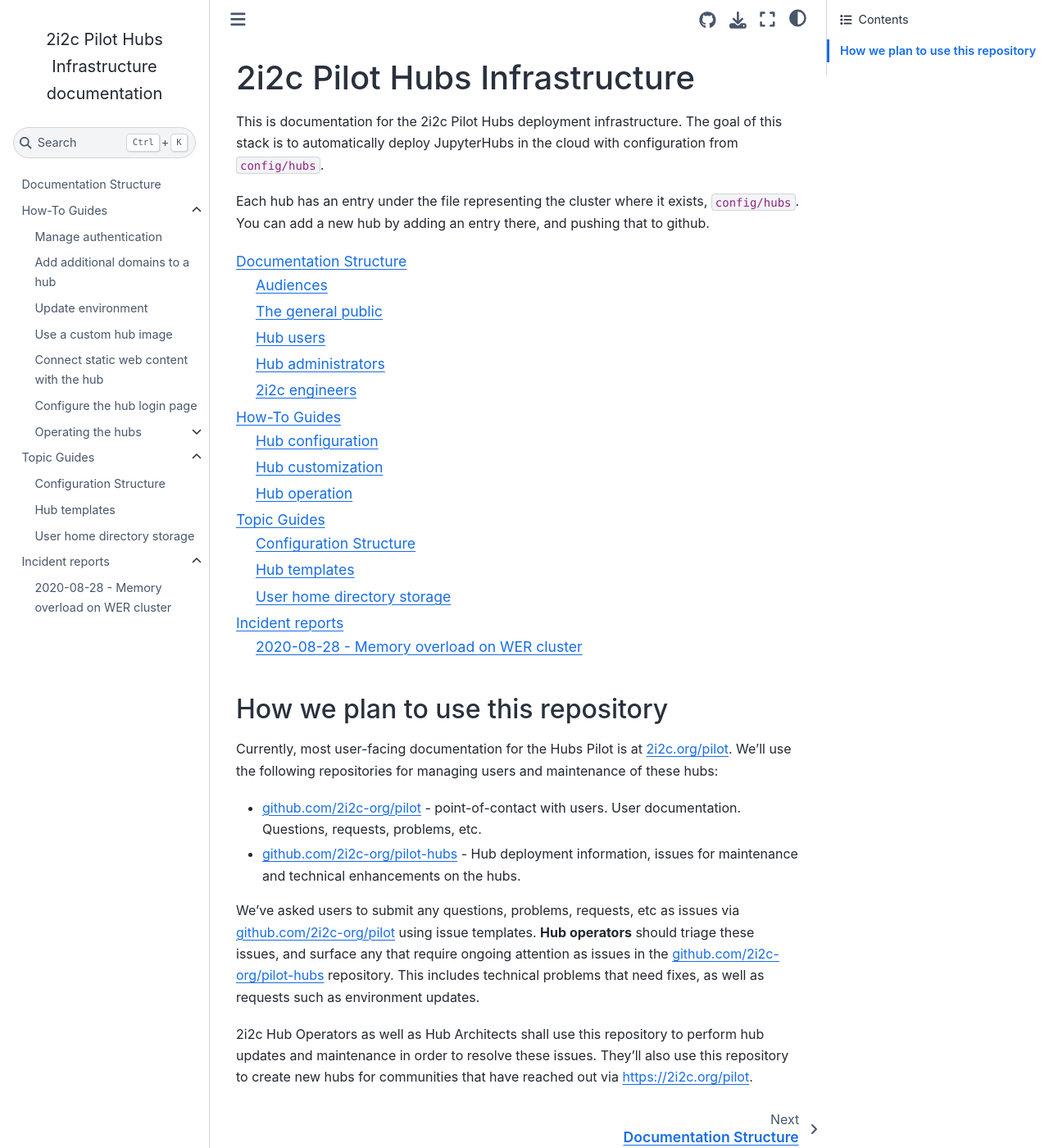
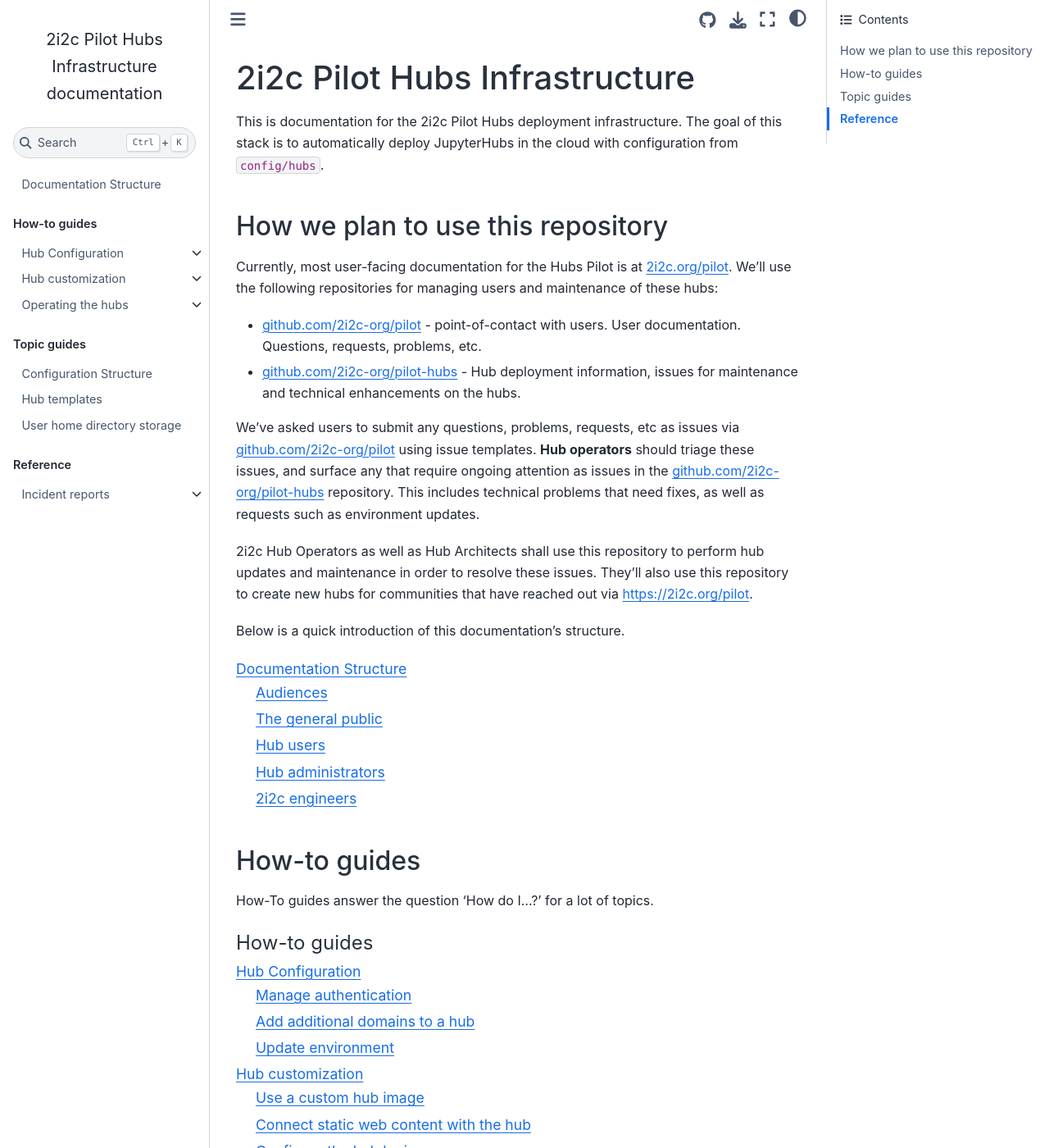
Before and after one commit to 2i2c-org/infrastructure, a Sphinx documentation site: the page built from docs/index.md, in a window 1280 px wide and 1400 px high. Shown: the whole window at 82% size. Built offline with Sphinx 7.4.7 and the Sphinx Book theme 1.1.4, drawn with Linux system fonts in a browser that asks for light colours; some of the changed text lies outside the part shown.

Commit message:
Reorg to use higher-level parts

````diff
--- a/docs/conf.py
+++ b/docs/conf.py
@@ -55,5 +55,4 @@
     "repository_url": "https://github.com/2i2c-org/pilot-hubs",
     "use_issues_button": True,
     "use_repository_button": True,
-    "show_navbar_depth": 2,
 }
--- /dev/null
+++ b/docs/howto/customize/index.md
@@ -0,0 +1,7 @@
+# Hub customization
+
+```{toctree}
+custom-image.md
+docs-service.md
+configure-login-page.md
+```
--- a/docs/index.md
+++ b/docs/index.md
@@ -2,17 +2,6 @@
 
 This is documentation for the 2i2c Pilot Hubs deployment infrastructure. The goal of this stack is to automatically deploy JupyterHubs in the cloud with configuration from `config/hubs`.
 
-Each hub has an entry under the file representing the cluster where it exists,
-`config/hubs`. You can add a new hub by adding an entry there, and pushing that to github.
-
-```{toctree}
-:maxdepth: 2
-
-structure
-howto/index
-topic/index
-incidents/index
-```
 
 ## How we plan to use this repository
 
@@ -24,3 +13,44 @@
 We've asked users to submit any questions, problems, requests, etc as issues via [github.com/2i2c-org/pilot](https://github.com/2i2c-org/pilot) using issue templates. **Hub operators** should triage these issues, and surface any that require ongoing attention as issues in the [github.com/2i2c-org/pilot-hubs](https://github.com/2i2c-org/pilot-hubs) repository. This includes technical problems that need fixes, as well as requests such as environment updates.
 
 2i2c Hub Operators as well as Hub Architects shall use this repository to perform hub updates and maintenance in order to resolve these issues. They'll also use this repository to create new hubs for communities that have reached out via [https://2i2c.org/pilot](https://2i2c.org/pilot).
+
+Below is a quick introduction of this documentation's structure.
+
+```{toctree}
+structure
+```
+
+## How-to guides
+
+How-To guides answer the question 'How do I...?' for a lot of topics.
+
+```{toctree}
+:maxdepth: 2
+:caption: How-to guides
+howto/configure/index
+howto/customize/index
+howto/operate/index
+```
+
+## Topic guides
+
+Topic guides go more in-depth on a particular topic.
+
+```{toctree}
+:caption: Topic guides
+:maxdepth: 2
+topic/config.md
+topic/hub-templates.md
+topic/storage-layer.md
+```
+
+## Reference
+
+Reference information about the pilot hubs.
+
+```{toctree}
+:caption: Reference
+:maxdepth: 2
+
+incidents/index
+```
````
Also changed, not shown: docs/howto/configure/index.md (added, +7 -0 lines), docs/howto/index.md (deleted, +0 -21 lines), docs/topic/index.md (deleted, +0 -8 lines).
